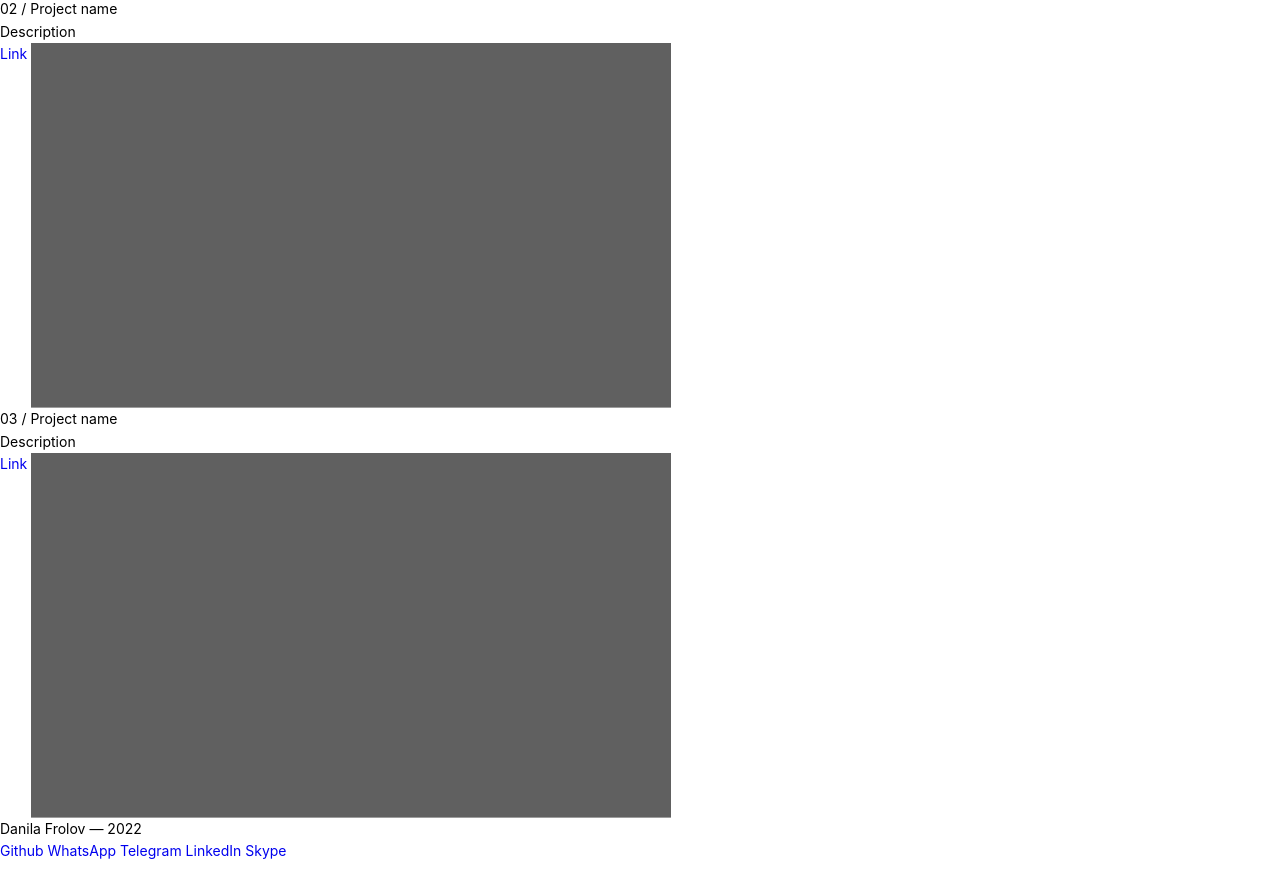
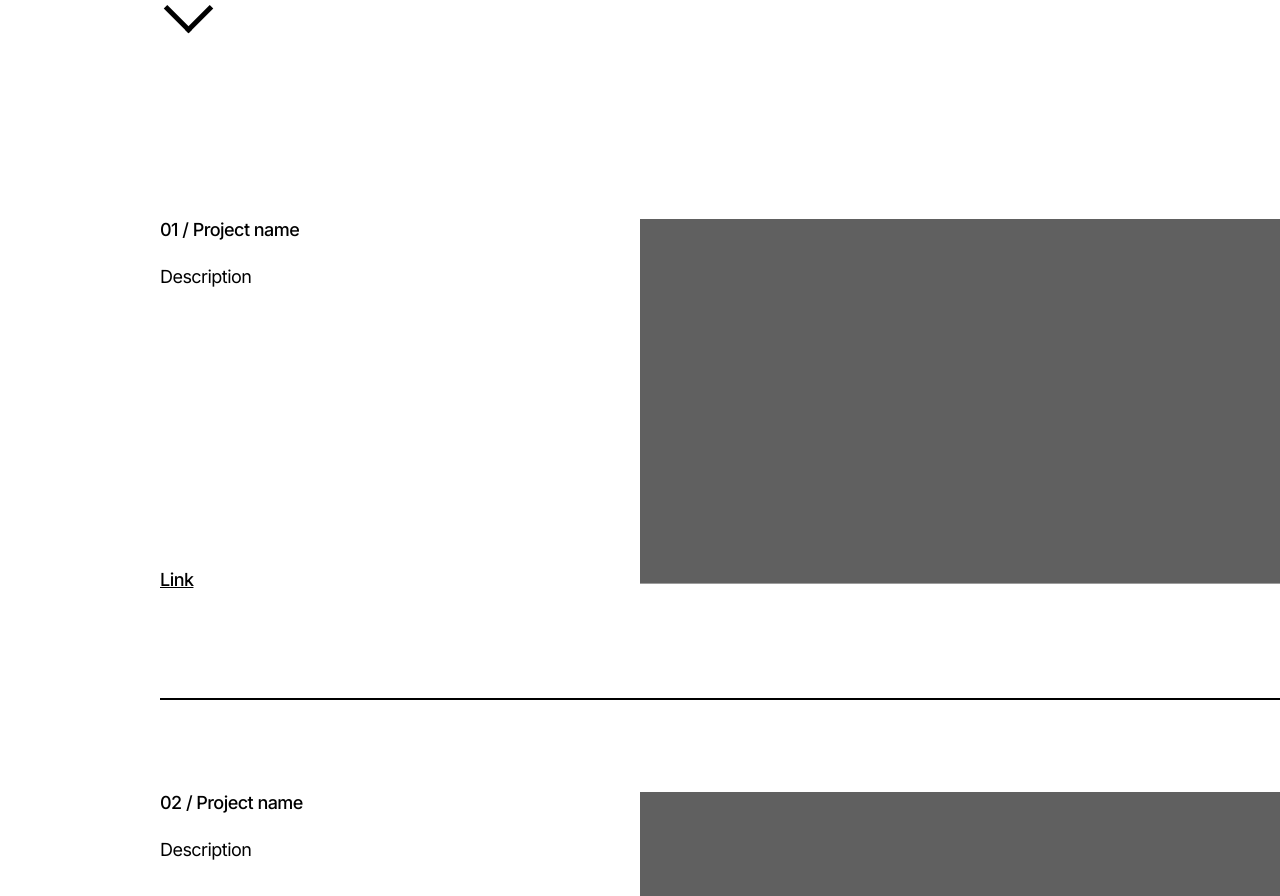
Before and after one commit to dorogan1510/Site-for-pet-projects, a website: page index.html in a window 1280 px wide. Shown: the part 519-1415 px from the top of the page. Before the commit the page ends 1382 px from the top, so only its background shows below. Drawn offline with Linux system fonts and the light colour scheme.

Commit message:
Create all styles for starting page

```diff
--- a/index.html
+++ b/index.html
@@ -5,57 +5,85 @@
     <meta http-equiv="X-UA-Compatible" content="IE=edge" />
     <meta name="viewport" content="width=device-width, initial-scale=1.0" />
     <link rel="stylesheet" href="./css/style.css" />
+    <link
+      href="https://fonts.googleapis.com/css2?family=Inter:wght@400;500&family=Raleway:wght@400;500&display=swap"
+      rel="stylesheet"
+    />
     <title>Document</title>
   </head>
 
   <body>
-    <header>
+    <header class="header">
       <nav class="nav">
         <a class="nav__link" href="#">Projects</a>
         <a class="nav__link" href="#">About</a>
       </nav>
     </header>
-    <main>
+
+    <main class="main">
       <h1>I’m glad to present you my pet projects</h1>
+      <a class="main__arrow" href="#id1"></a>
 
-      <section>
+      <section class="section">
+        <div class="section__flex" id="id1">
+          <div>
             <h2>01 / Project name</h2>
             <p>Description</p>
             <a href="#">Link</a>
+          </div>
+          <div>
             <img
               src="./resources/img/light.png"
               alt="thumbnail"
               width="640"
               height="365"
             />
+          </div>
+        </div>
+        <div class="line"></div>
       </section>
 
-      <section>
+      <section class="section">
+        <div class="section__flex">
+          <div>
             <h2>02 / Project name</h2>
             <p>Description</p>
             <a href="#">Link</a>
+          </div>
+          <div>
             <img
               src="./resources/img/light.png"
               alt="thumbnail"
               width="640"
               height="365"
             />
+          </div>
+        </div>
+        <div class="line"></div>
       </section>
 
-      <section>
+      <section class="section">
+        <div class="section__flex">
+          <div>
             <h2>03 / Project name</h2>
             <p>Description</p>
             <a href="#">Link</a>
+          </div>
+          <div>
             <img
               src="./resources/img/light.png"
               alt="thumbnail"
               width="640"
               height="365"
             />
+          </div>
+        </div>
+        <div class="line"></div>
       </section>
+    </main>
 
-      <footer>
-        <div>Danila Frolov — 2022</div>
+    <footer class="footer">
+      <div class="footer__name">Danila Frolov — 2022</div>
       <div>
         <a href="#">Github</a>
         <a href="#">WhatsApp</a>
@@ -64,7 +92,6 @@
         <a href="#">Skype</a>
       </div>
     </footer>
-    </main>
   </body>
   <script src="./js/app.js"></script>
 </html>
--- a/resources/scss/style.scss
+++ b/resources/scss/style.scss
@@ -75,28 +75,135 @@ h6 {
 }
 /*--------------------*/
 
+// START
+
 body {
-  margin: 0;
+  max-width: 1440px;
+  margin: auto;
 
   font-family: 'Raleway', 'Inter';
   font-size: 1rem;
   line-height: 1.6;
 }
 
-section {
-  font-family: 'Inter';
+.header {
+  margin: 0 160px;
 }
 
 .nav {
   display: flex;
   justify-content: flex-end;
+
+  &__link {
+    padding: 30px;
+    margin-bottom: 250px;
+    font-style: normal;
+    font-weight: 500;
+    font-size: 21px;
+    line-height: 120%;
+    letter-spacing: -0.03em;
+
+    color: black;
+  }
 }
 
-.nav__link {
-  padding: 30px;
+.main {
+  margin: 0 160px;
+
+  h1 {
+    width: 672px;
+    height: 125px;
+
+    font-family: 'Raleway';
+    font-style: normal;
+    font-weight: 500;
+    font-size: 60px;
+    line-height: 97%;
+    letter-spacing: -0.03em;
+  }
+
+  &__arrow {
+    display: block;
+    cursor: pointer;
+    width: 35px;
+    height: 35px;
+    border-top: 5px solid black;
+    border-right: 5px solid black;
+    margin: 50px 0 193px;
+    transform: rotate(135deg);
+    position: relative;
+    left: 11px;
+  }
+}
+
+.section {
+  font-family: 'Inter';
   font-style: normal;
-  font-weight: 500;
-  font-size: 21px;
-  line-height: 120%;
-  letter-spacing: -0.03em;
+
+  width: 1120px;
+  height: 473px;
+  margin-bottom: 100px;
+
+  &__flex {
+    display: flex;
+    justify-content: space-between;
+  }
+
+  h2 {
+    margin-bottom: 25px;
+    font-weight: 500;
+    font-size: 18px;
+    line-height: 121.5%;
+    letter-spacing: -0.03em;
+  }
+
+  p {
+    width: 356px;
+    height: 169px;
+    margin-bottom: 134px;
+
+    font-weight: 400;
+    font-size: 18px;
+    line-height: 121.5%;
+    letter-spacing: -0.03em;
+  }
+
+  a {
+    color: black;
+    font-weight: 500;
+    font-size: 18px;
+    line-height: 121.5%;
+    letter-spacing: -0.03em;
+    text-decoration-line: underline;
+  }
 }
+
+.line {
+  width: 1120px;
+  height: 2px;
+  margin-top: 106px;
+  background-color: black;
+}
+
+.footer {
+  margin: 0 160px;
+  display: flex;
+  justify-content: space-between;
+
+  &__name {
+    font-weight: 500;
+    font-size: 21px;
+    line-height: 120%;
+    letter-spacing: -0.03em;
+  }
+
+  a {
+    margin-left: 37px;
+
+    font-weight: 500;
+    font-size: 21px;
+    line-height: 120%;
+    letter-spacing: -0.03em;
+    color: black;
+  }
+}
```
Also changed, not shown: css/style.css. Lines whose indentation alone changed are shown as unchanged.
